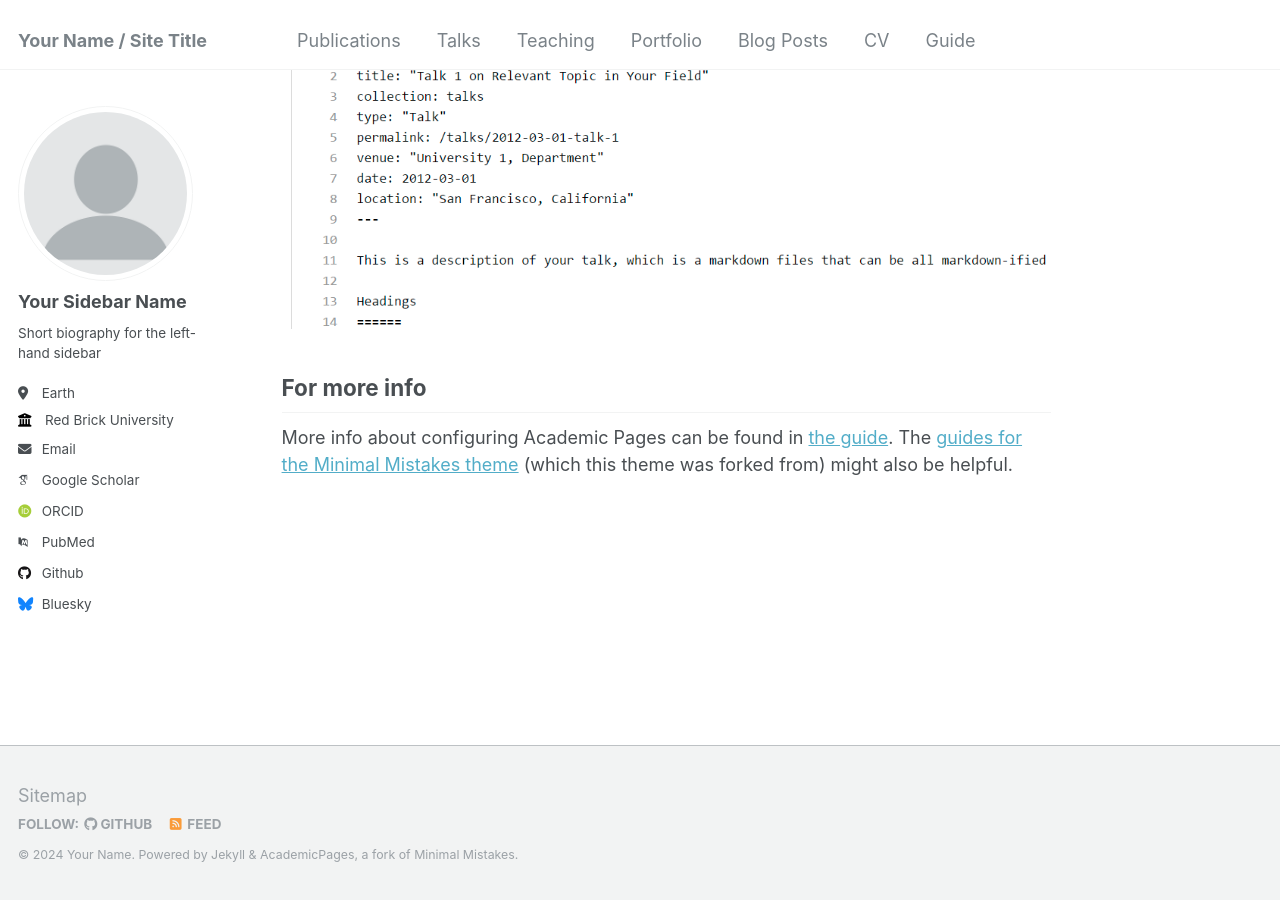
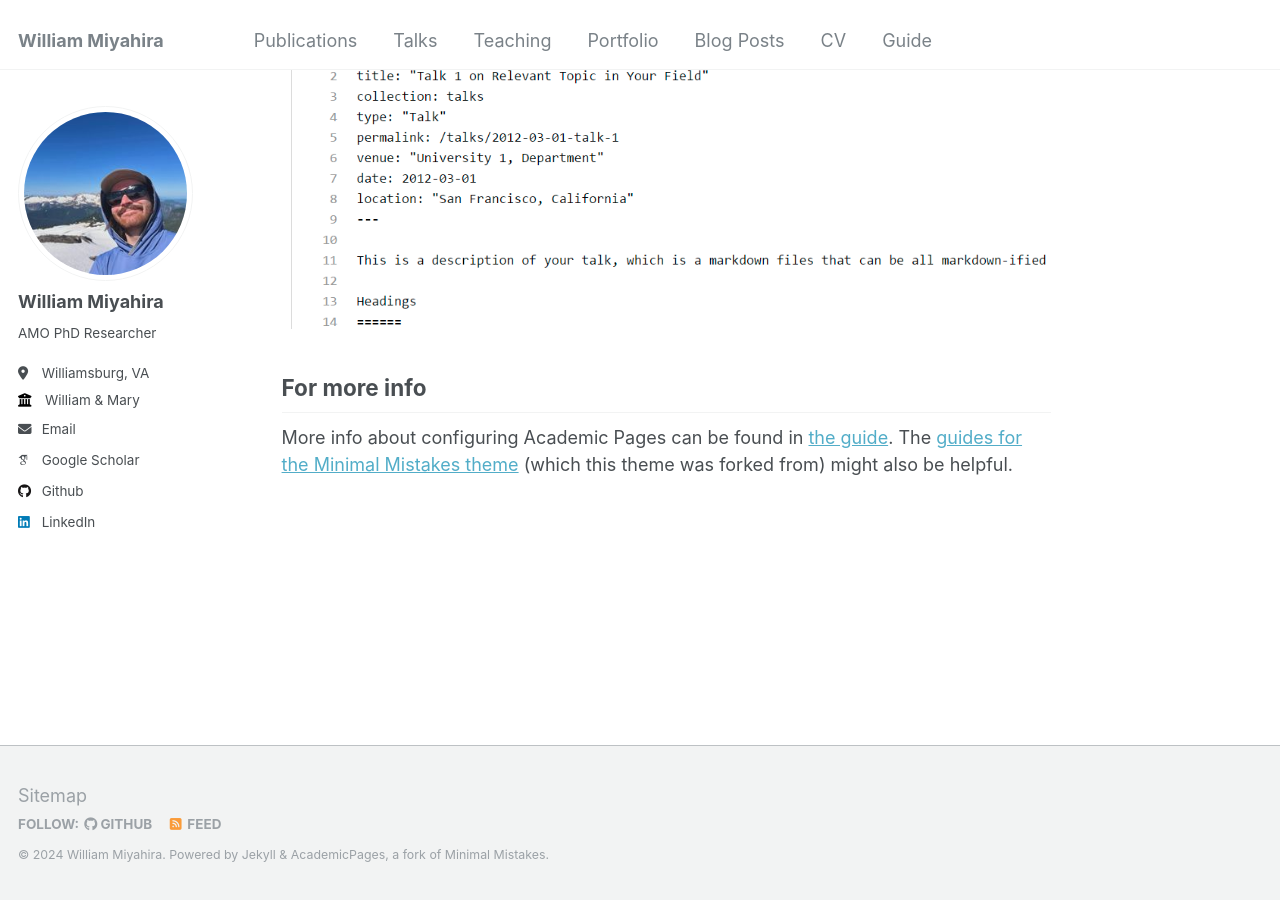
Before and after one commit to willmiyahira/willmiyahira.github.io, a Jekyll site: the page built from _pages/about.md, in a window 1280 px wide and 900 px high, scrolled down 2660 px. Built offline with Jekyll 4.4.1, drawn with Linux system fonts in a browser that asks for light colours; some web fonts are replaced.

Commit message:
update bio

```diff
--- a/_config.yml
+++ b/_config.yml
@@ -8,10 +8,10 @@
 
 # Basic Site Settings
 locale                   : "en-US"
-title                    : "Your Name / Site Title"
+title                    : "William Miyahira"
 title_separator          : "-"
-name                     : &name "Your Name"
-description              : &description "personal description"
+name                     : &name "William Miyahira"
+description              : &description "PhD Student at William & Mary"
 url                      : https://academicpages.github.io # the base hostname & protocol for your site e.g. "https://mmistakes.github.io"
 baseurl                  : "" # the subpath of your site, e.g. "/blog"
 repository               : "academicpages/academicpages.github.io"
@@ -21,34 +21,34 @@ repository               : "academicpages/academicpages.github.io"
 #               Additional customization can be done by editing /_includes/author-profile.html
 author:
   # Biographic information
-  avatar           : "profile.png"
-  name             : "Your Sidebar Name"
+  avatar           : "whmPortrait.jpg"
+  name             : "William Miyahira"
   pronouns         : # example: "she/her"
-  bio              : "Short biography for the left-hand sidebar"
-  location         : "Earth"
-  employer         : "Red Brick University"
+  bio              : "AMO PhD Researcher"
+  location         : "Williamsburg, VA"
+  employer         : "William & Mary"
   uri              : # URL
-  email            : "none@example.org"
+  email            : "whmiyahira@wm.edu"
 
   # Academic websites
   arxiv            : # URL - Update with the correct link to your profile
-  googlescholar    : "https://scholar.google.com/citations?user=PS_CX0AAAAAJ"
+  googlescholar    : "https://scholar.google.com/citations?user=D5WltFEAAAAJ&hl=en&oi=ao"
   impactstory      : # URL
-  orcid            : "http://orcid.org/yourorcidurl"
+  orcid            : # URL
   semantic         : # URL
-  pubmed           : "https://www.ncbi.nlm.nih.gov/pubmed/?term=john+snow"
+  pubmed           : # URL
   researchgate     : # URL
 
   # Repositories and software development
   bitbucket        : # Username - Update with your username on the site
   codepen          : # Username
   dribbble         : # Username
-  github           : "academicpages"
+  github           : https://github.com/willmiyahira
   kaggle           : # Username
   stackoverflow    : # User number or user number and name (i.e., use "1" or "1/jeff-atwood")
 
   # Social media
-  bluesky          : "bsky.app" # Replace this with you Bluesky username
+  bluesky          : # Username
   facebook         : # Username
   flickr           : # Username
   foursquare       : # Username
@@ -57,7 +57,7 @@ author:
   keybase          : # Username
   instagram        : # Username
   lastfm           : # Username
-  linkedin         : # Username
+  linkedin         : "https://www.linkedin.com/in/william-miyahira-1b37a8111/"
   mastodon         : # URL
   medium           : # URL
   pinterest        : # Username
```
Also changed, not shown: images/whmPortrait.jpg (added).
